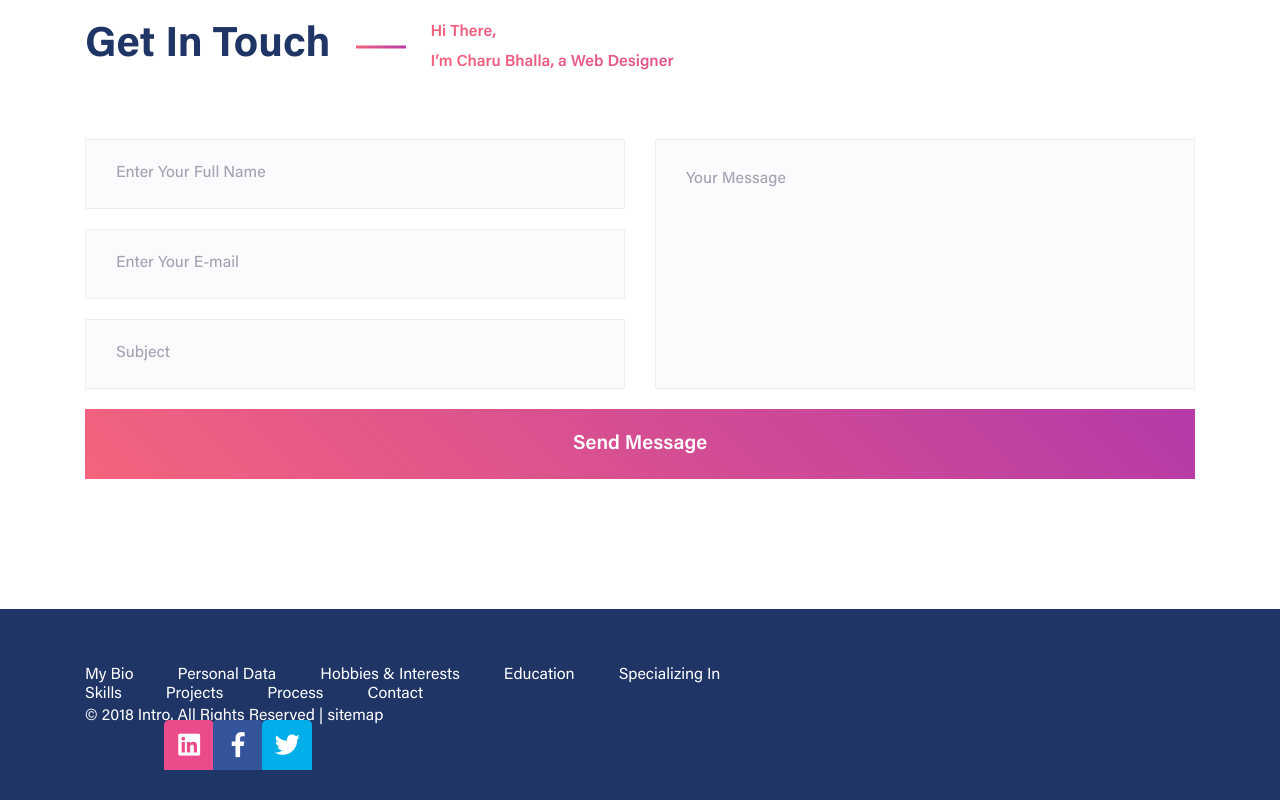
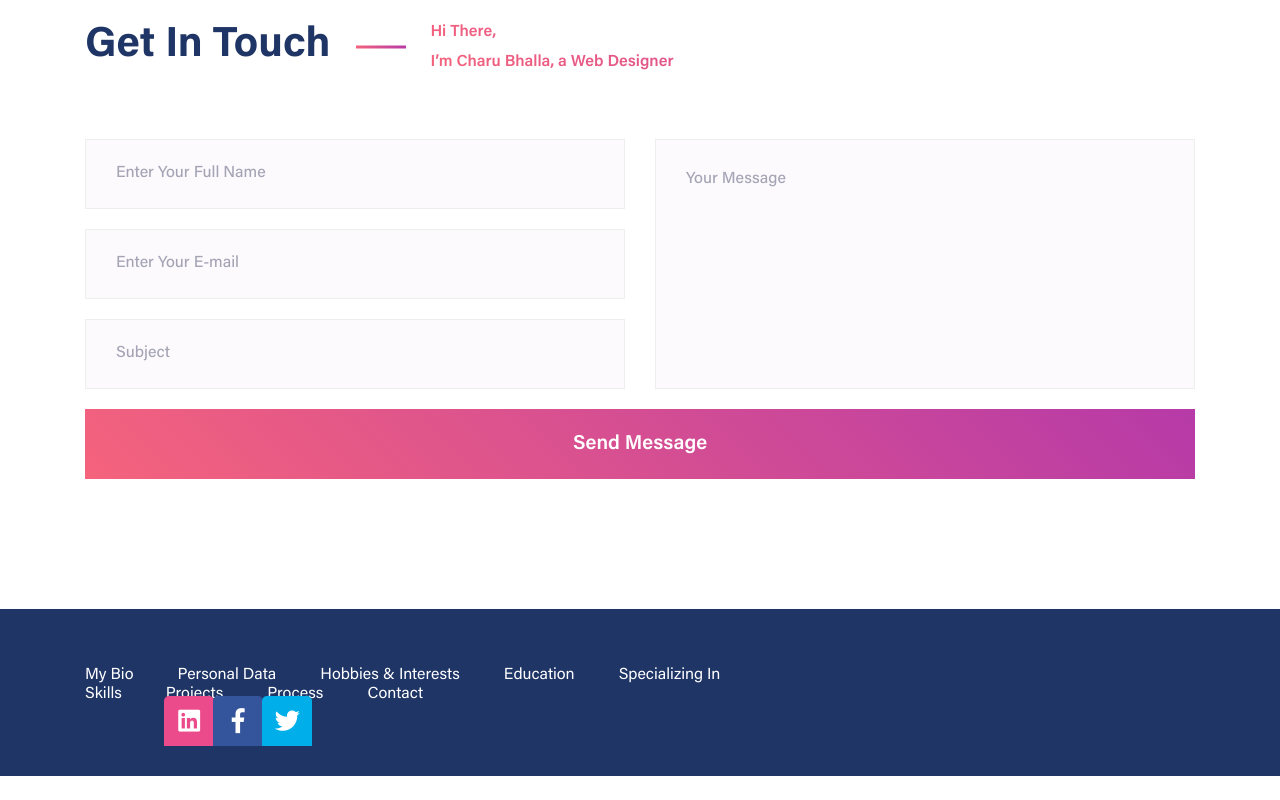
Before and after one commit to Cbhalla/portfolio, a plain HTML site: page index.html in a window 1280 px wide. Shown: the part 6685-7485 px from the top of the page. After the commit the page ends 7461 px from the top, so only its background shows below. Drawn offline with Linux system fonts and the light colour scheme.

Commit message:
Update index.html

```diff
--- a/index.html
+++ b/index.html
@@ -776,9 +776,7 @@
 								</a>
 							</li>
 						</ul>
-<div>
-                        <p>© 2018 Intro. All Rights Reserved |  <a href="./sitemap.xml" target="_blank"> sitemap </a></p>
-                    </div>
+
 
 
 
```
